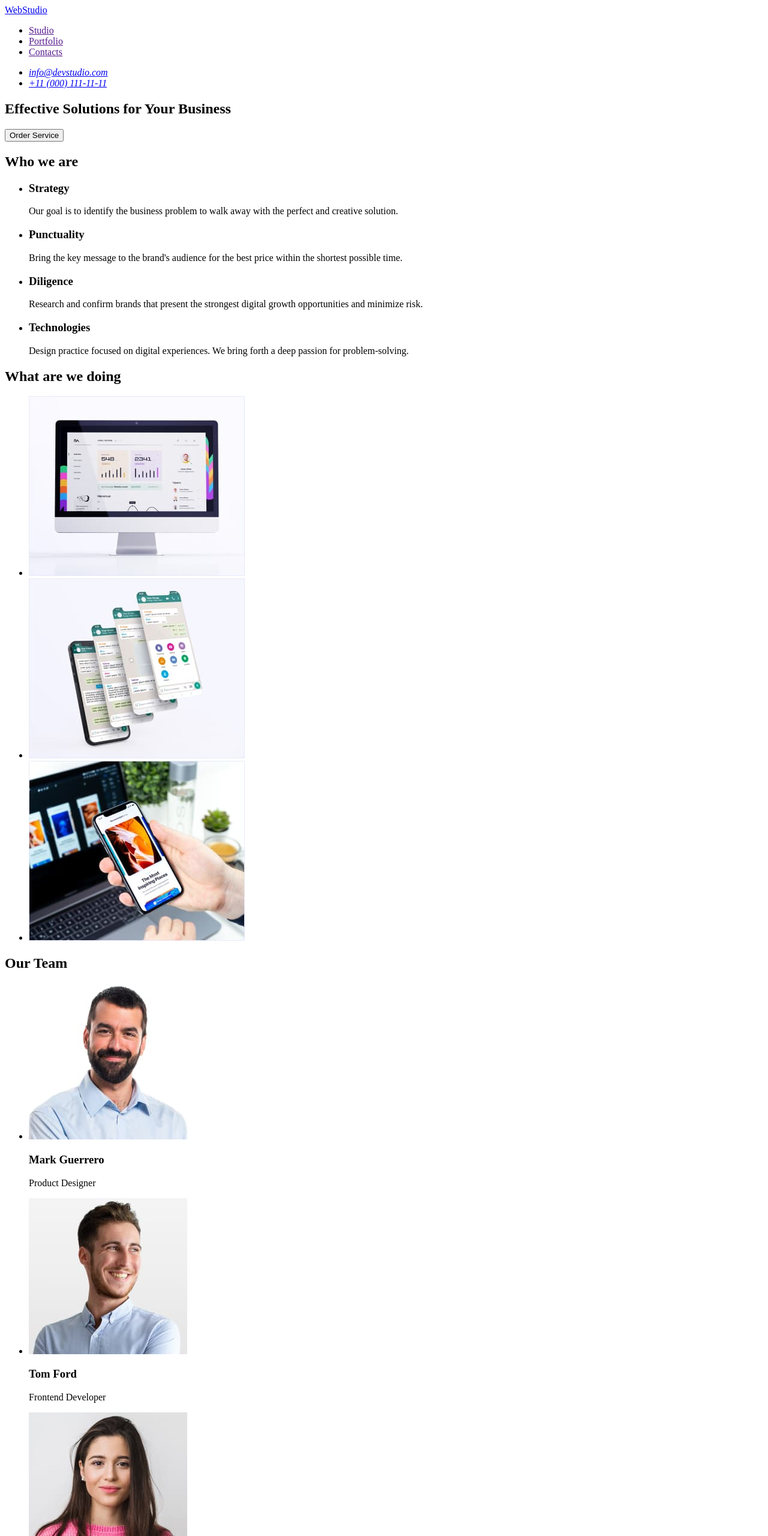
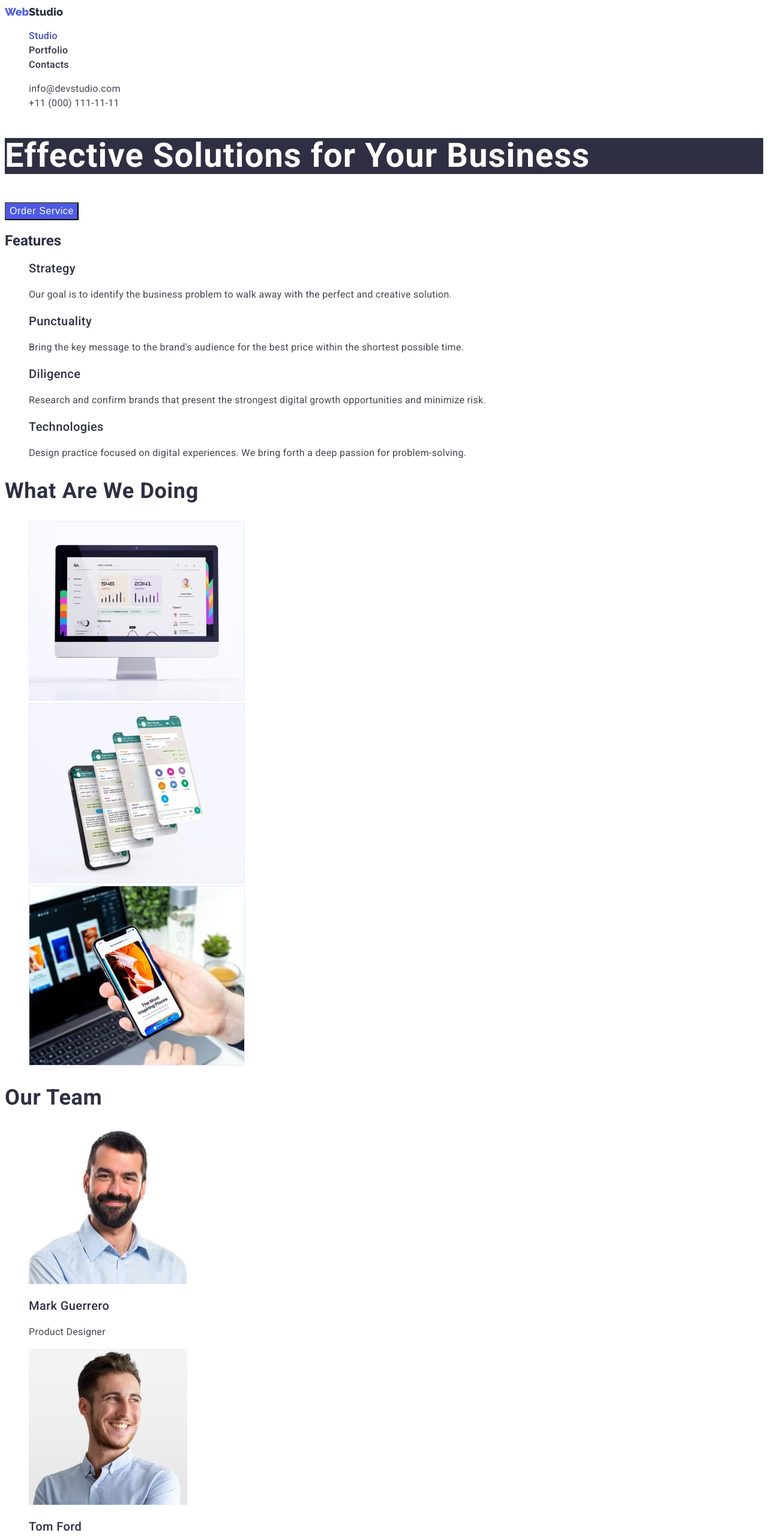
Before and after one commit to Sergei-git/goit-markup-hw-02, a plain HTML site: page index.html in a window 1280 px wide. Shown: the top 2560 px of the page at 60% size. Drawn offline with Linux system fonts and the light colour scheme.

Commit message:
Created portfolio.html, styles.css; updeted index.html

```diff
--- /dev/null
+++ b/css/styles.css
@@ -0,0 +1,233 @@
+/* ВИХІДНІ ДАНІ */
+/* Шрифти Roboto 400,500,700 Raleway 800 */
+/* цвет текста навигация и заглавия #2E2F42; */
+
+/* цвет текста WEB #4D5AE5; */
+/* цвет текста белый Studio #F4F4FD; */
+/* цвет текста адрес и абзацы #434455; */
+/* цвет текста hero белый #FFFFFF; */
+/* цвет текста footer белый #E7E9FC; */
+/* portfolio */
+/* цвет текста кнопки фильтр #4D5AE5; */
+
+/* ----- Стилі головної сторінки -----  */
+
+:root {
+  --adress-and-text-color: #434455;
+}
+
+body {
+  font-family: 'Roboto', sans-serif;
+  color: #2e2f42;
+}
+
+/* HEADER */
+.link {
+  text-decoration: none;
+}
+
+.list {
+  list-style: none;
+}
+
+.header {
+}
+.header-navigation {
+}
+.header-logo {
+  font-family: 'Raleway', sans-serif;
+  font-style: normal;
+  font-weight: 800;
+  font-size: 18px;
+  line-height: 1.33;
+  color: #2e2f42;
+}
+
+.blue-word {
+  color: #4d5ae5;
+}
+
+.header-list .link:hover,
+.header-list .link:focus {
+  color: #404bbf;
+}
+
+.header-list .link.current {
+  color: #404bbf;
+}
+
+.header-item {
+}
+.header-link {
+  font-weight: 500;
+  font-size: 16px;
+  line-height: 1.5;
+  letter-spacing: 0.02em;
+  color: #2e2f42;
+}
+
+.adress-list .link:hover,
+.adress-list .link:focus {
+  color: #404bbf;
+}
+
+.header-mail {
+  font-family: 'Roboto';
+  font-style: normal;
+  font-weight: 400;
+  font-size: 16px;
+  line-height: 1.5;
+  letter-spacing: 0.02em;
+  color: var(--adress-and-text-color);
+}
+.header-tel {
+  font-family: 'Roboto';
+  font-style: normal;
+  font-weight: 400;
+  font-size: 16px;
+  line-height: 1.5;
+  letter-spacing: 0.02em;
+  color: var(--adress-and-text-color);
+}
+
+/* MAIN */
+.hero {
+}
+.hero-title {
+  font-weight: 700;
+  font-size: 56px;
+  line-height: 1.07;
+  letter-spacing: 0.02em;
+  color: #ffffff;
+  background: #2e2f42;
+}
+.hero-btn {
+  font-weight: 500;
+  font-size: 16px;
+  line-height: 1.5;
+  letter-spacing: 0.04em;
+  color: #ffffff;
+  background: #4d5ae5;
+}
+.features {
+}
+.features-list {
+}
+.features-item {
+}
+.features-subtitle {
+  font-weight: 500;
+  font-size: 20px;
+  line-height: 1.2;
+  letter-spacing: 0.02em;
+}
+.features-text {
+  font-weight: 400;
+  font-size: 16px;
+  line-height: 1.5;
+  letter-spacing: 0.02em;
+  color: var(--adress-and-text-color);
+}
+.doing {
+}
+.doing-title {
+  font-weight: 700;
+  font-size: 36px;
+  line-height: 40px1.11;
+  letter-spacing: 0.02em;
+}
+.doing-list {
+}
+.doing-item {
+}
+.team {
+}
+.team-title {
+  font-weight: 700;
+  font-size: 36px;
+  line-height: 1.11;
+  letter-spacing: 0.02em;
+}
+.team-list {
+}
+.team-item {
+}
+.team-subtitle {
+  font-weight: 500;
+  font-size: 20px;
+  line-height: 1.2;
+  letter-spacing: 0.02em;
+}
+.team-text {
+  font-weight: 400;
+  font-size: 16px;
+  line-height: 1.5;
+  letter-spacing: 0.02em;
+  color: var(--adress-and-text-color);
+}
+
+/* FOOTER */
+.footer {
+}
+.footer-logo {
+  font-family: 'Raleway', sans-serif;
+  font-style: normal;
+  font-weight: 800;
+  font-size: 18px;
+  line-height: 1.17;
+  letter-spacing: 0.03em;
+  color: #f4f4fd;
+  background-color: #2e2f42;
+}
+.footer-text {
+  font-weight: 400;
+  font-size: 16px;
+  line-height: 1.5;
+  letter-spacing: 0.02em;
+  color: #e7e9fc;
+  background-color: #2e2f42;
+}
+
+/* Button */
+/* цвет текста кнопка Order color: #FFFFFF; */
+/* цвет текста Filters color: #4D5AE5; */
+
+/* .button {
+  color: color: #4D5AE5;
+  background: #F4F4FD;
+}  см. Репета 2:15, урок 1  */
+
+/* ----- Стили для portfolio ----- */
+
+.portfolio {
+}
+.portfolio-filter-list {
+}
+.list {
+}
+.portfolio-filter-btn {
+  font-weight: 500;
+  font-size: 16px;
+  line-height: 1.5;
+  letter-spacing: 0.04em;
+  color: #4d5ae5;
+  background: #f4f4fd;
+}
+.portfolio-list {
+}
+.portfolio-item {
+}
+.portfolio-subtitle {
+  font-weight: 500;
+  font-size: 20px;
+  line-height: 1.2;
+  letter-spacing: 0.02em;
+  color: #2e2f42;
+}
+.portfolio-text {
+  font-weight: 400;
+  font-size: 16px;
+  line-height: 1.5;
+  letter-spacing: 0.02em;
+  color: #434455;
+}
--- a/index.html
+++ b/index.html
@@ -5,27 +5,46 @@
     <meta http-equiv="X-UA-Compatible" content="IE=edge" />
     <meta name="viewport" content="width=device-width, initial-scale=1.0" />
     <title>WebStudio</title>
+    <link rel="preconnect" href="https://fonts.googleapis.com" />
+    <link rel="preconnect" href="https://fonts.gstatic.com" crossorigin />
+    <link
+      href="https://fonts.googleapis.com/css2?family=Raleway:wght@800&family=Roboto:wght@400;500;700&display=swap"
+      rel="stylesheet"
+    />
+    <link rel="stylesheet" href="./css/styles.css" />
   </head>
   <body>
     <!-- Шапка сайта -->
-    <header>
-      <nav>
-        <a href="./index.html">WebStudio</a>
+    <header class="header">
+      <nav class="header-navigation">
+        <a class="header-logo link" href="./index.html"
+          ><span class="blue-word">Web</span>Studio</a
+        >
 
-        <ul>
-          <li><a href="">Studio</a></li>
-          <li><a href="">Portfolio</a></li>
-          <li><a href="">Contacts</a></li>
+        <ul class="header-list list">
+          <li class="header-item">
+            <a class="header-link link current" href="">Studio</a>
+          </li>
+          <li class="header-item">
+            <a class="header-link link" href="./portfolio.html">Portfolio</a>
+          </li>
+          <li class="header-item">
+            <a class="header-link link" href="">Contacts</a>
+          </li>
         </ul>
       </nav>
 
       <address>
-        <ul>
+        <ul class="adress-list list">
           <li>
-            <a href="mailto:info@devstudio.com">info@devstudio.com</a>
+            <a class="header-mail link" href="mailto:info@devstudio.com"
+              >info@devstudio.com</a
+            >
           </li>
           <li>
-            <a href="tel:+110001111111">+11 (000) 111-11-11</a>
+            <a class="header-tel link" href="tel:+110001111111"
+              >+11 (000) 111-11-11</a
+            >
           </li>
         </ul>
       </address>
@@ -33,40 +52,40 @@
 
     <main>
       <!-- Герой -->
-      <section>
-        <h1>Effective Solutions for Your Business</h1>
-        <button type="button">Order Service</button>
+      <section class="hero">
+        <h1 class="hero-title">Effective Solutions for Your Business</h1>
+        <button class="hero-btn" type="button">Order Service</button>
       </section>
 
-      <!-- Кто мы -->
-      <section>
-        <h2>Who we are</h2>
+      <!-- Преимущества -->
+      <section class="features">
+        <h2>Features</h2>
 
-        <ul>
-          <li>
-            <h3>Strategy</h3>
-            <p>
+        <ul class="features-list list">
+          <li class="features-item">
+            <h3 class="features-subtitle">Strategy</h3>
+            <p class="features-text">
               Our goal is to identify the business problem to walk away with the
               perfect and creative solution.
             </p>
           </li>
-          <li>
-            <h3>Punctuality</h3>
-            <p>
+          <li class="features-item">
+            <h3 class="features-subtitle">Punctuality</h3>
+            <p class="features-text">
               Bring the key message to the brand's audience for the best price
               within the shortest possible time.
             </p>
           </li>
-          <li>
-            <h3>Diligence</h3>
-            <p>
+          <li class="features-item">
+            <h3 class="features-subtitle">Diligence</h3>
+            <p class="features-text">
               Research and confirm brands that present the strongest digital
               growth opportunities and minimize risk.
             </p>
           </li>
-          <li>
-            <h3>Technologies</h3>
-            <p>
+          <li class="features-item">
+            <h3 class="features-subtitle">Technologies</h3>
+            <p class="features-text">
               Design practice focused on digital experiences. We bring forth a
               deep passion for problem-solving.
             </p>
@@ -75,70 +94,72 @@
       </section>
 
       <!-- Что мы делаем -->
-      <section>
-        <h2>What are we doing</h2>
+      <section class="doing">
+        <h2 class="doing-title">What Are We Doing</h2>
 
-        <ul>
-          <li>
+        <ul class="doing-list list">
+          <li class="doing-item">
             <img src="./images/img-1.jpg" alt="Monitor" width="360" />
           </li>
-          <li>
+          <li class="doing-item">
             <img src="./images/img-2.jpg" alt="Apps" width="360" />
           </li>
-          <li>
+          <li class="doing-item">
             <img src="./images/img-3.jpg" alt="Phone in hand" width="360" />
           </li>
         </ul>
       </section>
 
       <!-- Наша команда -->
-      <section>
-        <h2>Our Team</h2>
-        <ul>
-          <li>
+      <section class="team">
+        <h2 class="team-title">Our Team</h2>
+        <ul class="team-list list">
+          <li class="team-item">
             <img
               src="./images/photo-mark-guerrero.jpg"
               alt="Photo Mark Guerrero"
               width="264"
             />
-            <h3>Mark Guerrero</h3>
-            <p>Product Designer</p>
+            <h3 class="team-subtitle">Mark Guerrero</h3>
+            <p class="team-text">Product Designer</p>
           </li>
-          <li>
+          <li class="team-item">
             <img
               src="./images/photo-tom-ford.jpg"
               alt="Photo Tom Ford"
               width="264"
             />
-            <h3>Tom Ford</h3>
-            <p>Frontend Developer</p>
+            <h3 class="team-subtitle">Tom Ford</h3>
+            <p class="team-text">Frontend Developer</p>
           </li>
-          <li>
+          <li class="team-item">
             <img
               src="./images/photo-camila-garcia.jpg"
               alt="Photo Camila Garcia"
               width="264"
             />
-            <h3>Camila Garcia</h3>
-            <p>Marketing</p>
+            <h3 class="team-subtitle">Camila Garcia</h3>
+            <p class="team-text">Marketing</p>
           </li>
-          <li>
+          <li class="team-item">
             <img
               src="./images/photo-daniel-wilson.jpg"
               alt="Photo Daniel Wilson"
               width="264"
             />
-            <h3>Daniel Wilson</h3>
-            <p>UI Designer</p>
+            <h3 class="team-subtitle">Daniel Wilson</h3>
+            <p class="team-text">UI Designer</p>
           </li>
         </ul>
       </section>
     </main>
 
     <!-- Футер -->
-    <footer>
-      <a href="./index.html">WebStudio</a>
-      <p>
+    <footer class="footer">
+      <a class="footer-logo link" href="./index.html"
+        ><span class="blue-word">Web</span>Studio</a
+      >
+      <p class="footer-text">
         Increase the flow of customers and sales for your business with digital
         marketing & growth solutions.
       </p>
```
Also changed, not shown: portfolio.html (added, +177 -0 lines), images/portfolio/img-card-1.jpg (added), images/portfolio/img-card-2.jpg (added), images/portfolio/img-card-3.jpg (added), images/portfolio/img-card-4.jpg (added), images/portfolio/img-card-5.jpg (added), images/portfolio/img-card-6.jpg (added), images/portfolio/img-card-7.jpg (added), images/portfolio/img-card-8.jpg (added), images/portfolio/img-card-9.jpg (added).
